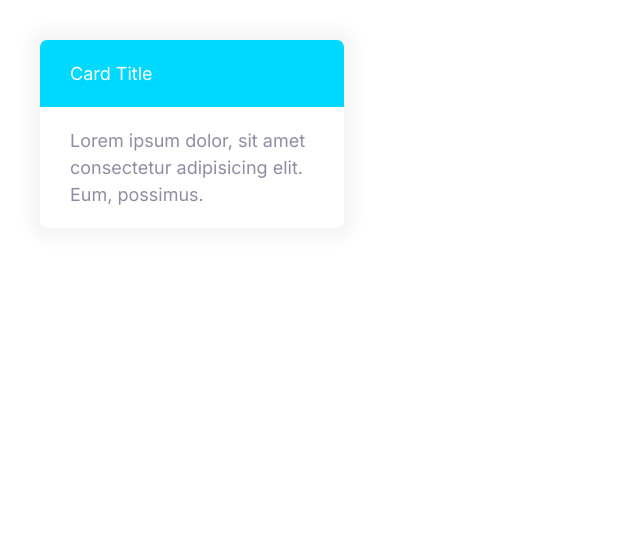
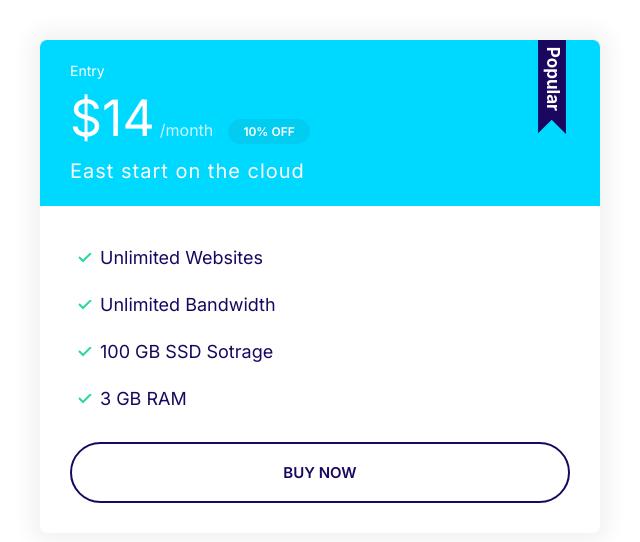
Before and after one commit to khonimovulugbek/Hosting, a plain HTML site: page index.html in a window 1280 px wide. Shown: the whole page, without its empty margins (0-640 px from the left). Drawn offline with Linux system fonts and the light colour scheme.

Commit message:
plans component is created and styled

```diff
--- a/css/style.css
+++ b/css/style.css
@@ -118,6 +118,7 @@ a {
 
 .badge--small {
     font-size: 1.6rem;
+    padding: 0.5rem 1.5rem;
 }
 
 @media screen and (min-width: 1024px) {
@@ -298,7 +299,68 @@ a {
     color: #fff;
 }
 
-.card--secondary .card__header{
+.card--secondary .card__header {
     background: var(--color-secondary);
     color: #fff;
 }
+
+.card--secondary .badge--secondary {
+    background: #02cdf1;
+}
+
+/* Plans */
+
+.plan__name {
+    color: #fff;
+    margin: 0;
+    font-weight: 500;
+    font-size: 2.4rem;
+}
+
+.plan__price {
+    font-size: 6rem;
+}
+
+.plan__billing-cycle {
+    font-size: 2.4rem;
+    font-weight: 300;
+    opacity: 0.8;
+    margin-right: 1rem;
+}
+
+.plan__description {
+    font-size: 2rem;
+    font-weight: 300;
+    letter-spacing: 1px;
+    display: block;
+}
+
+.plan .list__item {
+    margin-bottom: 2rem;
+}
+
+.plan--popular .card__header {
+    position: relative;
+}
+
+.plan--popular .card__header::before{
+    content: url(../images/popular.svg);
+    width: 40px;
+    display: inline-block;
+    position: absolute;
+    top: -6px;
+    right: 5%;
+}
+
+@media screen and (min-width: 1024px) {
+    .plan__name {
+        font-size: 1.4rem;
+    }
+    .plan__price {
+        font-size: 5rem;
+    }
+    .plan__billing-cycle {
+        font-size: 1.6rem;
+    }
+
+}
--- a/index.html
+++ b/index.html
@@ -14,13 +14,28 @@
         />
     </head>
     <body>
-        <div style="width: 30%; padding: 4rem;">
-            <div class="card card--secondary">
-                <header class="card__header">Card Title</header>
-                <div class="card__body">
-                    Lorem ipsum dolor, sit amet consectetur adipisicing elit. Eum, possimus.
+        <div style="width: 50%; padding: 4rem">
+            <div class="plan plan--popular">
+                <div class="card card--secondary">
+                  <header class="card__header">
+                    <h3 class="plan__name">Entry</h3>
+                    <span class="plan__price">$14</span>
+                    <span class="plan__billing-cycle">/month</span>
+                    <span class="badge badge--secondary badge--small">10% OFF</span>
+                    <span class="plan__description">East start on the cloud</span>
+                  </header>
+                  <div class="card__body">
+                    <ul class="list list--tick">
+                      <li class="list__item">Unlimited Websites</li>
+                      <li class="list__item">Unlimited Bandwidth</li>
+                      <li class="list__item">100 GB SSD Sotrage</li>
+                      <li class="list__item">3 GB RAM</li>
+                    </ul>
+                    <button class="btn btn--outline btn--block">Buy Now</button>
+                  </div>
                 </div>
-            </div>
+              </div>
+
         </div>
     </body>
 </html>
```
Also changed, not shown: components/plans.html (added, +20 -0 lines), images/popular.svg (added).
